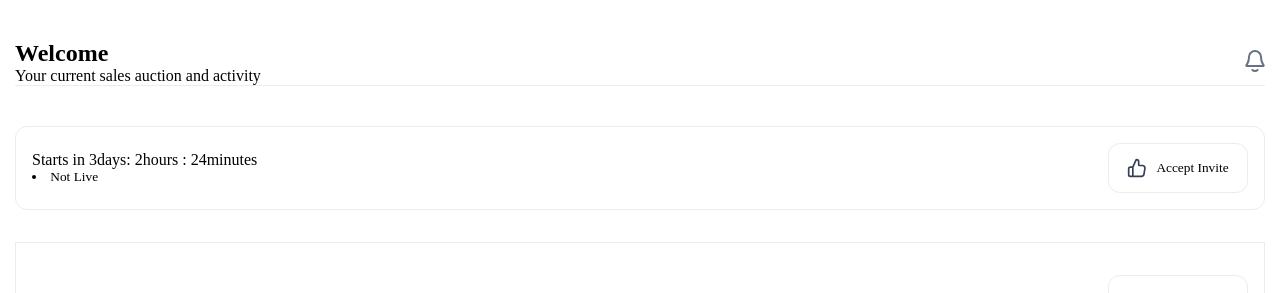
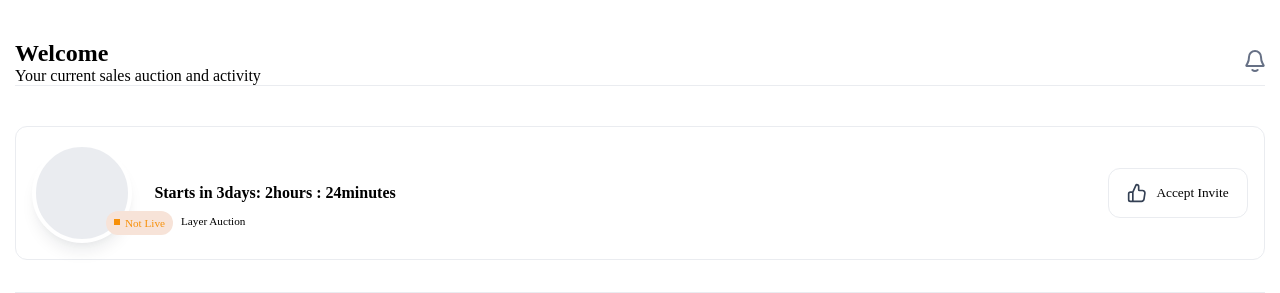
Before and after one commit to ohizz/klean, a React (Create React App) app in the folder Desktop/rayda/: page / in a window 1280 px wide. Shown: the top 293 px of the page. Built offline with nearby package versions, Linux system fonts and the light colour scheme; no server answers.

Commit message:
implementataion of the banner time and the online status desgin

```diff
--- a/Desktop/rayda/src/App.css
+++ b/Desktop/rayda/src/App.css
@@ -32,11 +32,13 @@
 
 .bigCircle{
   text-align: center;
-  height: 150px;
-  width: 150px;
-  background-color: blue;
+  height: 100px;
+  width: 100px;
+  background-color: #EAECF0;
+  border: 4px solid #FFFFFF;
+  box-shadow: 0px 12px 16px -4px rgba(16, 24, 40, 0.08), 0px 4px 6px -2px rgba(16, 24, 40, 0.03);
   border-radius: 50%;
-  line-height: 150px;
+  line-height: 100px;
 }
 
 .mainBanner{
@@ -44,6 +46,47 @@
   justify-content: space-between;
   align-items: center;
   flex-direction: row;
+}
+
+.mainBannerFlex{
+  display: flex;
+  justify-content: center;
+  align-items: center;
+}
+
+.mainBannerFlex .smallLi{
+  font-size: .7rem;
+  font-weight: 500;
+  line-height: 20px;
+  position: relative;
+  top: 30px;
+  right: 290px;
+  display: flex;
+}
+
+.mainBannerFlex p {
+  font-weight: 700;
+  margin-left: 1.4rem;
+}
+
+.popOne{
+  background: #f7e3d8;
+  color: #F79009;
+  margin-right: .5rem;
+  padding: .1rem .5rem .1rem 1.2rem;
+  border-radius: 12px;
+  position: relative;
+}
+
+.popOne:after{
+  position: absolute;
+  bottom: 10px;
+  left: 8px;
+  content: '';
+  background: #F79009;
+  width: 6px;
+  height: 6px;
+  display: block;
 }
 
 .cardOverallBackground{
@@ -62,7 +105,7 @@
   border-bottom: 1px solid #EAECF0;
 }
 
-.feature, .dataTitle, .dataBid{
+.feature, .dataTitle, .dataBid span{
   font-weight: 900;
 }
 
@@ -105,7 +148,8 @@
 }
 
 .imgBackground{
-  background-color: #bbb;
+  background-color: #F2F4F7;
+  border-radius: 12px;
   text-align: center;
   padding: 1.5rem;
 }
@@ -162,7 +206,8 @@
   color: #999;
 }
 .dataButton{
-  background-color: rgb(30, 30, 193);
+  background: #004CCC;
+  border: 1px solid #004CCC;
   color: white;
   border: 0;
   outline: 0;
--- a/Desktop/rayda/src/components/DataHub.js
+++ b/Desktop/rayda/src/components/DataHub.js
@@ -10,7 +10,7 @@ const DataHub = ({name, title, image, bid}) => {
         <h1 className="dataName">
             <span><div className="ko">KO</div><span className="koray">Koray Okumus</span> <small className="bidder"><span className="name">{name}</span>(Highest Bidder)</small></span></h1>
         <p className="dataTitle">{title}</p>
-        <p className="dataBid">Current Bid{bid}</p>
+        <p className="dataBid">Current Bid : <span>{bid}</span></p>
         <button className="dataButton">Add to Wishlist</button>
     </div>
     </div>
--- a/Desktop/rayda/src/components/Header.js
+++ b/Desktop/rayda/src/components/Header.js
@@ -17,10 +17,10 @@ const Header = () => {
     <div className="banner">
         <div className="Bg"></div>
         <div className="mainBanner">
-        <div>
-            <span className="bigCircle"></span>
+        <div className="mainBannerFlex">
+            <div className="bigCircle"></div>
             <p>Starts in 3days: 2hours : 24minutes</p>
-            <small><li>Not Live</li></small>
+            <div className="smallLi"><span className="popOne">Not Live</span><span className="popTwo">Layer Auction</span></div>
         </div>
         <button> <svg className="thumbsup" width="19" height="20" viewBox="0 0 19 20" fill="none" xmlns="http://www.w3.org/2000/svg">
 <path d="M5.83332 18.3333V9.16666M1.66666 10.8333V16.6667C1.66666 17.5871 2.41285 18.3333 3.33332 18.3333H14.5219C15.7558 18.3333 16.8052 17.433 16.9928 16.2135L17.8902 10.3801C18.1232 8.86574 16.9515 7.49999 15.4193 7.49999H12.5C12.0398 7.49999 11.6667 7.12689 11.6667 6.66666V3.72152C11.6667 2.58665 10.7467 1.66666 9.61179 1.66666C9.3411 1.66666 9.09581 1.82607 8.98587 2.07343L6.05327 8.67177C5.91952 8.97271 5.62109 9.16666 5.29176 9.16666H3.33332C2.41285 9.16666 1.66666 9.91285 1.66666 10.8333Z" stroke="#344054" stroke-width="1.66667" stroke-linecap="round" stroke-linejoin="round"/>
```
